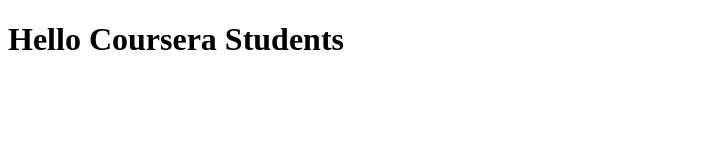
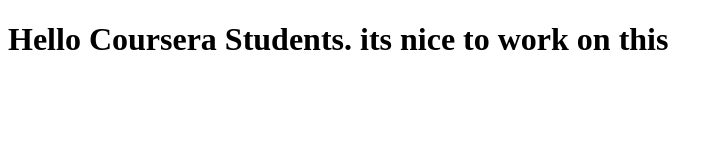
Before and after one commit to israali/coursera-test, a plain HTML site: page index.html in a window 1280 px wide. Shown: the whole page, without its empty margins (0-723 px from the left). Drawn offline with Linux system fonts and the light colour scheme.

Commit message:
this is second version

```diff
--- a/index.html
+++ b/index.html
@@ -5,6 +5,6 @@
     <title>Hello Coursera</title>
   </head>
   <body>
-    <h1>Hello Coursera Students</h1>
+    <h1>Hello Coursera Students. its nice to work on this</h1>
   </body>
 </html>
```
